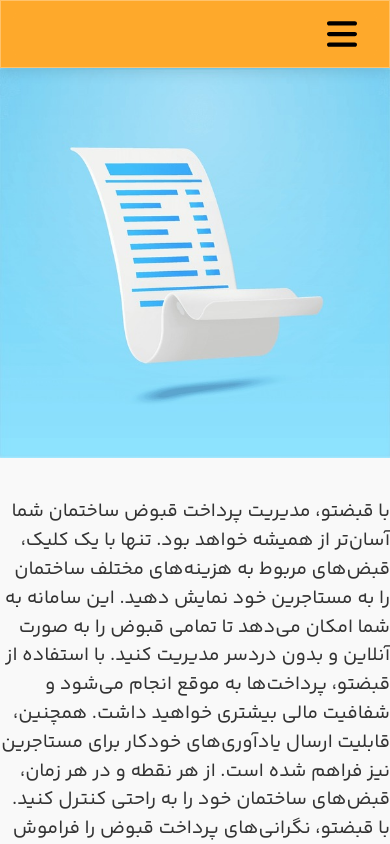
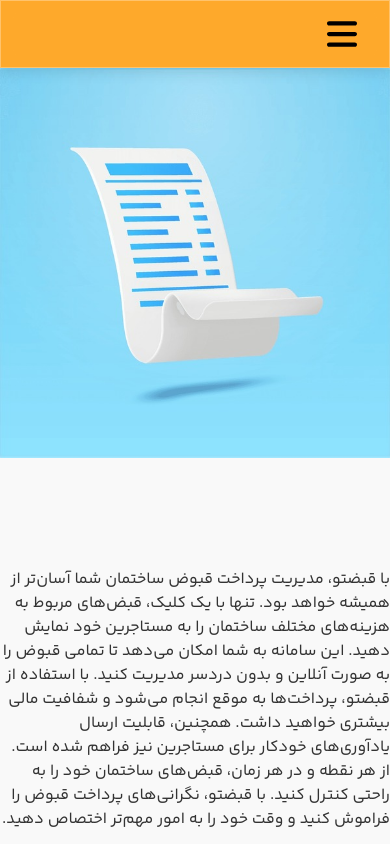
Before and after one commit to mahan-dev/BillingApp, a React (Vite) app: page /#/ in a window 390 px wide. Shown: the top 844 px of the page. Built offline with nearby package versions, Linux system fonts and the light colour scheme.

Commit message:
intro fontSize Fixing

```diff
--- a/src/styles/homeStyles.css
+++ b/src/styles/homeStyles.css
@@ -275,4 +275,8 @@
     width: 15px;
     margin: 0;
   }
+
+  .intro_content{
+    font-size: 1rem;
+  }
 }
```
